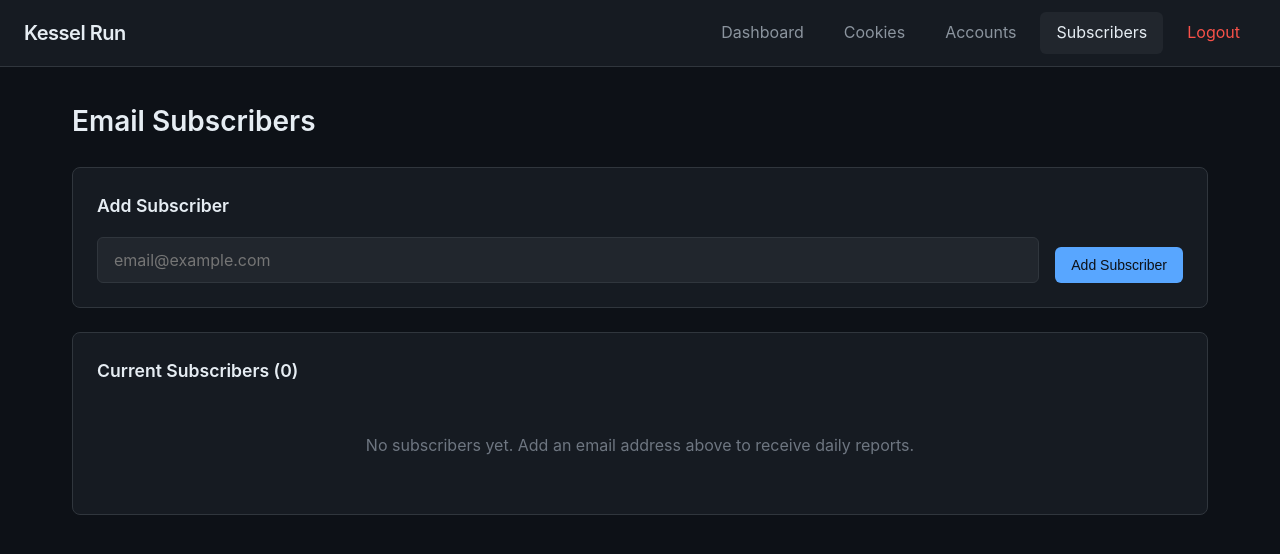
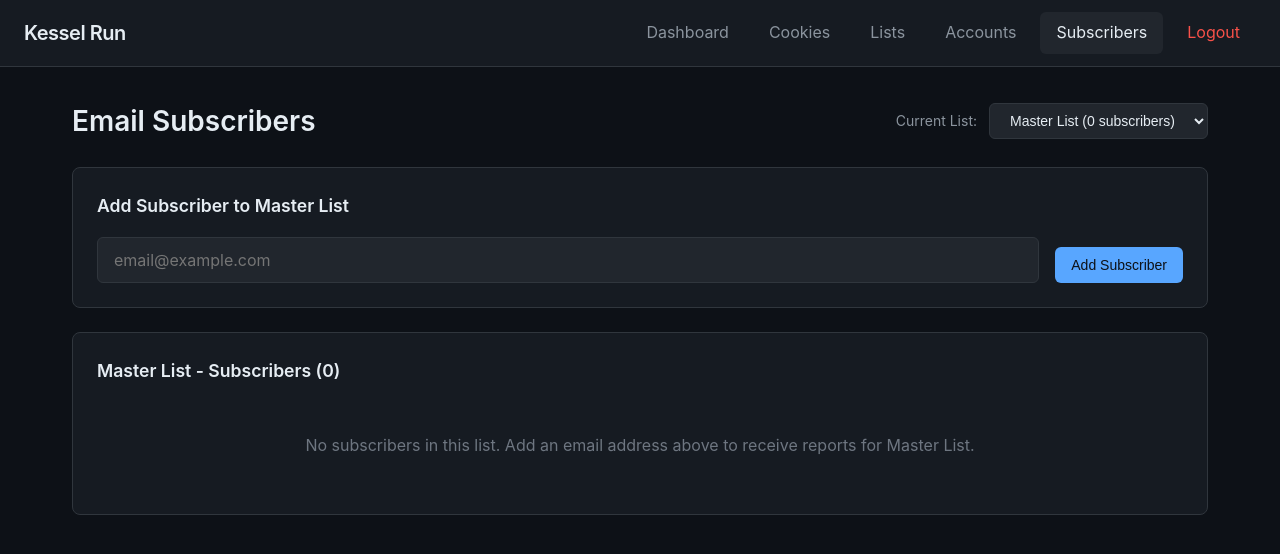
Before and after one commit to awm-miller/project-kesselrun, a Flask app: page /subscribers in a window 1280 px wide. Shown: the top 554 px of the page. Run offline with Flask 3, Linux system fonts and the light colour scheme; the visitor is signed in with stand-in values (Sample User, id 1).

Commit message:
Add multi-list support: multiple account lists with separate subscribers

```diff
--- a/dashboard/app.py
+++ b/dashboard/app.py
@@ -1,7 +1,7 @@
 #!/usr/bin/env python3
 """
 Instagram Monitor Dashboard
-Simple Flask dashboard for managing the Instagram monitor remotely.
+Flask dashboard for managing multiple account lists and subscribers.
 """
 import os
 import sys
@@ -22,8 +22,6 @@ from config import (
     ACCOUNTS_FILE,
     COOKIES_FILE,
     STATE_FILE,
-    STATS_FILE,
-    SUBSCRIBERS_FILE,
 )
 
 app = Flask(__name__)
@@ -68,7 +66,7 @@ def get_file_age_days(filename: str) -> float:
     if filepath.exists():
         mtime = filepath.stat().st_mtime
         age_seconds = datetime.now().timestamp() - mtime
-        return age_seconds / 86400  # Convert to days
+        return age_seconds / 86400
     return -1
 
 
@@ -79,6 +77,71 @@ def get_file_mtime(filename: str) -> str:
         mtime = filepath.stat().st_mtime
         return datetime.fromtimestamp(mtime).strftime('%Y-%m-%d %H:%M:%S')
     return "File not found"
+
+
+# ============================================================
+# LIST HELPERS
+# ============================================================
+
+def get_all_lists() -> dict:
+    """Get all lists from accounts.json"""
+    data = load_json_file(ACCOUNTS_FILE)
+    return data.get('lists', {})
+
+
+def get_list(list_id: str) -> dict:
+    """Get a specific list by ID"""
+    lists = get_all_lists()
+    return lists.get(list_id, {})
+
+
+def get_current_list_id() -> str:
+    """Get the currently selected list ID from session, default to 'master'"""
+    return session.get('current_list', 'master')
+
+
+def set_current_list_id(list_id: str):
+    """Set the currently selected list ID in session"""
+    session['current_list'] = list_id
+
+
+def get_current_list() -> tuple:
+    """Get (list_id, list_data) for the current list"""
+    list_id = get_current_list_id()
+    list_data = get_list(list_id)
+    if not list_data:
+        # Fallback to master if current list doesn't exist
+        list_id = 'master'
+        list_data = get_list(list_id)
+        set_current_list_id(list_id)
+    return list_id, list_data
+
+
+def save_list(list_id: str, list_data: dict):
+    """Save a list back to accounts.json"""
+    data = load_json_file(ACCOUNTS_FILE)
+    if 'lists' not in data:
+        data['lists'] = {}
+    data['lists'][list_id] = list_data
+    save_json_file(ACCOUNTS_FILE, data)
+
+
+def delete_list(list_id: str):
+    """Delete a list from accounts.json"""
+    data = load_json_file(ACCOUNTS_FILE)
+    if 'lists' in data and list_id in data['lists']:
+        del data['lists'][list_id]
+        save_json_file(ACCOUNTS_FILE, data)
+
+
+def generate_list_id(name: str) -> str:
+    """Generate a URL-safe list ID from a name"""
+    import re
+    # Lowercase, replace spaces with hyphens, remove non-alphanumeric
+    list_id = name.lower().strip()
+    list_id = re.sub(r'\s+', '-', list_id)
+    list_id = re.sub(r'[^a-z0-9-]', '', list_id)
+    return list_id or 'list'
 
 
 # ============================================================
@@ -110,36 +173,37 @@ def logout():
 def index():
     """Main dashboard - shows stats overview"""
     state = load_json_file(STATE_FILE)
-    accounts = load_json_file(ACCOUNTS_FILE).get('accounts', [])
+    all_lists = get_all_lists()
 
-    # Calculate per-account stats from state
-    account_stats = []
+    # Calculate stats across all lists
+    total_accounts = 0
     total_posts = 0
     total_stories = 0
 
-    for account in accounts:
-        username = account['username']
-        if username in state:
-            acc_state = state[username]
-            posts_count = len(acc_state.get('posts', []))
-            stories_count = len(acc_state.get('stories', []))
-            total_posts += posts_count
-            total_stories += stories_count
-            account_stats.append({
-                'username': username,
-                'include_stories': account.get('include_stories', False),
-                'posts_analyzed': posts_count,
-                'stories_analyzed': stories_count,
-                'last_run': acc_state.get('last_run', 'Never'),
-            })
-        else:
-            account_stats.append({
-                'username': username,
-                'include_stories': account.get('include_stories', False),
-                'posts_analyzed': 0,
-                'stories_analyzed': 0,
-                'last_run': 'Never',
-            })
+    list_stats = []
+    for list_id, list_data in all_lists.items():
+        accounts = list_data.get('accounts', [])
+        list_posts = 0
+        list_stories = 0
+
+        for account in accounts:
+            username = account['username']
+            if username in state:
+                list_posts += len(state[username].get('posts', []))
+                list_stories += len(state[username].get('stories', []))
+
+        total_accounts += len(accounts)
+        total_posts += list_posts
+        total_stories += list_stories
+
+        list_stats.append({
+            'id': list_id,
+            'name': list_data.get('name', list_id),
+            'account_count': len(accounts),
+            'subscriber_count': len(list_data.get('subscribers', [])),
+            'posts': list_posts,
+            'stories': list_stories,
+        })
 
     # Cookie status
     cookie_age = get_file_age_days(COOKIES_FILE)
@@ -147,8 +211,9 @@ def index():
     cookie_stale = cookie_age > 7 if cookie_age >= 0 else True
 
     return render_template('index.html',
-        account_stats=account_stats,
-        total_accounts=len(accounts),
+        list_stats=list_stats,
+        total_lists=len(all_lists),
+        total_accounts=total_accounts,
         total_posts=total_posts,
         total_stories=total_stories,
         cookie_age=cookie_age,
@@ -162,7 +227,6 @@ def index():
 def cookies():
     """Cookie management page"""
     if request.method == 'POST':
-        # Handle cookie update
         cookie_content = request.form.get('cookies', '')
         if cookie_content.strip():
             filepath = BASE_DIR / COOKIES_FILE
@@ -173,7 +237,6 @@ def cookies():
             flash('No cookie content provided', 'error')
         return redirect(url_for('cookies'))
 
-    # Load current cookies
     filepath = BASE_DIR / COOKIES_FILE
     current_cookies = ""
     if filepath.exists():
@@ -192,13 +255,129 @@ def cookies():
     )
 
 
-@app.route('/accounts', methods=['GET'])
+# ============================================================
+# LIST MANAGEMENT ROUTES
+# ============================================================
+
+@app.route('/lists')
+@login_required
+def lists():
+    """List management page"""
+    all_lists = get_all_lists()
+    current_list_id = get_current_list_id()
+
+    list_items = []
+    for list_id, list_data in all_lists.items():
+        list_items.append({
+            'id': list_id,
+            'name': list_data.get('name', list_id),
+            'account_count': len(list_data.get('accounts', [])),
+            'subscriber_count': len(list_data.get('subscribers', [])),
+            'is_current': list_id == current_list_id,
+        })
+
+    return render_template('lists.html', lists=list_items, current_list_id=current_list_id)
+
+
+@app.route('/lists/select/<list_id>')
+@login_required
+def select_list(list_id):
+    """Select a list as the current working list"""
+    if get_list(list_id):
+        set_current_list_id(list_id)
+        flash(f'Switched to list: {get_list(list_id).get("name", list_id)}', 'success')
+    else:
+        flash('List not found', 'error')
+    return redirect(request.referrer or url_for('lists'))
+
+
+@app.route('/lists/create', methods=['POST'])
+@login_required
+def create_list():
+    """Create a new list"""
+    name = request.form.get('name', '').strip()
+    if not name:
+        flash('List name is required', 'error')
+        return redirect(url_for('lists'))
+
+    list_id = generate_list_id(name)
+
+    # Ensure unique ID
+    existing_lists = get_all_lists()
+    base_id = list_id
+    counter = 1
+    while list_id in existing_lists:
+        list_id = f"{base_id}-{counter}"
+        counter += 1
+
+    # Create new list
+    save_list(list_id, {
+        'name': name,
+        'accounts': [],
+        'subscribers': []
+    })
+
+    set_current_list_id(list_id)
+    flash(f'List "{name}" created', 'success')
+    return redirect(url_for('lists'))
+
+
+@app.route('/lists/rename/<list_id>', methods=['POST'])
+@login_required
+def rename_list(list_id):
+    """Rename a list"""
+    new_name = request.form.get('name', '').strip()
+    if not new_name:
+        flash('List name is required', 'error')
+        return redirect(url_for('lists'))
+
+    list_data = get_list(list_id)
+    if not list_data:
+        flash('List not found', 'error')
+        return redirect(url_for('lists'))
+
+    list_data['name'] = new_name
+    save_list(list_id, list_data)
+
+    flash(f'List renamed to "{new_name}"', 'success')
+    return redirect(url_for('lists'))
+
+
+@app.route('/lists/delete/<list_id>', methods=['POST'])
+@login_required
+def delete_list_route(list_id):
+    """Delete a list"""
+    if list_id == 'master':
+        flash('Cannot delete the Master List', 'error')
+        return redirect(url_for('lists'))
+
+    list_data = get_list(list_id)
+    if not list_data:
+        flash('List not found', 'error')
+        return redirect(url_for('lists'))
+
+    delete_list(list_id)
+
+    # Switch to master if we deleted the current list
+    if get_current_list_id() == list_id:
+        set_current_list_id('master')
+
+    flash(f'List "{list_data.get("name", list_id)}" deleted', 'success')
+    return redirect(url_for('lists'))
+
+
+# ============================================================
+# ACCOUNT MANAGEMENT ROUTES (scoped to current list)
+# ============================================================
+
+@app.route('/accounts')
 @login_required
 def accounts():
-    """Account management page"""
-    data = load_json_file(ACCOUNTS_FILE)
-    accounts_list = data.get('accounts', [])
+    """Account management page for current list"""
+    list_id, list_data = get_current_list()
+    accounts_list = list_data.get('accounts', [])
     state = load_json_file(STATE_FILE)
+    all_lists = get_all_lists()
 
     # Enrich accounts with stats
     for account in accounts_list:
@@ -210,13 +389,18 @@ def accounts():
             account['posts_analyzed'] = 0
             account['stories_analyzed'] = 0
 
-    return render_template('accounts.html', accounts=accounts_list)
+    return render_template('accounts.html',
+        accounts=accounts_list,
+        current_list_id=list_id,
+        current_list_name=list_data.get('name', list_id),
+        all_lists=all_lists
+    )
 
 
 @app.route('/accounts/add', methods=['POST'])
 @login_required
 def add_account():
-    """Add a new account"""
+    """Add a new account to current list"""
     username = request.form.get('username', '').strip().lower()
     include_stories = request.form.get('include_stories') == 'on'
 
@@ -224,15 +408,13 @@ def add_account():
         flash('Username is required', 'error')
         return redirect(url_for('accounts'))
 
-    # Remove @ if present
     username = username.lstrip('@')
 
-    data = load_json_file(ACCOUNTS_FILE)
-    accounts_list = data.get('accounts', [])
+    list_id, list_data = get_current_list()
+    accounts_list = list_data.get('accounts', [])
 
-    # Check if already exists
     if any(a['username'] == username for a in accounts_list):
-        flash(f'Account @{username} already exists', 'error')
+        flash(f'Account @{username} already exists in this list', 'error')
         return redirect(url_for('accounts'))
 
     accounts_list.append({
@@ -240,23 +422,23 @@ def add_account():
         'include_stories': include_stories
     })
 
-    data['accounts'] = accounts_list
-    save_json_file(ACCOUNTS_FILE, data)
+    list_data['accounts'] = accounts_list
+    save_list(list_id, list_data)
 
-    flash(f'Account @{username} added successfully', 'success')
+    flash(f'Account @{username} added to {list_data.get("name", list_id)}', 'success')
     return redirect(url_for('accounts'))
 
 
 @app.route('/accounts/remove/<username>', methods=['POST'])
 @login_required
 def remove_account(username):
-    """Remove an account"""
-    data = load_json_file(ACCOUNTS_FILE)
-    accounts_list = data.get('accounts', [])
+    """Remove an account from current list"""
+    list_id, list_data = get_current_list()
+    accounts_list = list_data.get('accounts', [])
 
     accounts_list = [a for a in accounts_list if a['username'] != username]
-    data['accounts'] = accounts_list
-    save_json_file(ACCOUNTS_FILE, data)
+    list_data['accounts'] = accounts_list
+    save_list(list_id, list_data)
 
     flash(f'Account @{username} removed', 'success')
     return redirect(url_for('accounts'))
@@ -265,80 +447,94 @@ def remove_account(username):
 @app.route('/accounts/toggle-stories/<username>', methods=['POST'])
 @login_required
 def toggle_stories(username):
-    """Toggle stories tracking for an account"""
-    data = load_json_file(ACCOUNTS_FILE)
-    accounts_list = data.get('accounts', [])
+    """Toggle stories tracking for an account in current list"""
+    list_id, list_data = get_current_list()
+    accounts_list = list_data.get('accounts', [])
 
     for account in accounts_list:
         if account['username'] == username:
             account['include_stories'] = not account.get('include_stories', False)
             break
 
-    data['accounts'] = accounts_list
-    save_json_file(ACCOUNTS_FILE, data)
+    list_data['accounts'] = accounts_list
+    save_list(list_id, list_data)
 
     flash(f'Stories toggled for @{username}', 'success')
     return redirect(url_for('accounts'))
 
 
+# ============================================================
+# SUBSCRIBER MANAGEMENT ROUTES (scoped to current list)
+# ============================================================
+
 @app.route('/subscribers', methods=['GET', 'POST'])
 @login_required
 def subscribers():
-    """Subscriber management page"""
+    """Subscriber management page for current list"""
+    list_id, list_data = get_current_list()
+    all_lists = get_all_lists()
+
     if request.method == 'POST':
         action = request.form.get('action')
 
         if action == 'add':
             email = request.form.get('email', '').strip()
             if email:
-                data = load_json_file(SUBSCRIBERS_FILE)
-                subs = data.get('subscribers', [])
+                subs = list_data.get('subscribers', [])
                 if email not in subs:
                     subs.append(email)
-                    data['subscribers'] = subs
-                    save_json_file(SUBSCRIBERS_FILE, data)
-                    flash(f'Subscriber {email} added', 'success')
+                    list_data['subscribers'] = subs
+                    save_list(list_id, list_data)
+                    flash(f'Subscriber {email} added to {list_data.get("name", list_id)}', 'success')
                 else:
-                    flash(f'Subscriber {email} already exists', 'error')
+                    flash(f'Subscriber {email} already exists in this list', 'error')
 
         elif action == 'remove':
             email = request.form.get('email', '').strip()
-            data = load_json_file(SUBSCRIBERS_FILE)
-            subs = data.get('subscribers', [])
+            subs = list_data.get('subscribers', [])
             if email in subs:
                 subs.remove(email)
-                data['subscribers'] = subs
-                save_json_file(SUBSCRIBERS_FILE, data)
+                list_data['subscribers'] = subs
+                save_list(list_id, list_data)
                 flash(f'Subscriber {email} removed', 'success')
 
         return redirect(url_for('subscribers'))
 
-    data = load_json_file(SUBSCRIBERS_FILE)
-    subs = data.get('subscribers', [])
+    subs = list_data.get('subscribers', [])
 
-    return render_template('subscribers.html', subscribers=subs)
+    return render_template('subscribers.html',
+        subscribers=subs,
+        current_list_id=list_id,
+        current_list_name=list_data.get('name', list_id),
+        all_lists=all_lists
+    )
 
 
 # ============================================================
-# API ENDPOINTS (for potential future use)
+# API ENDPOINTS
 # ============================================================
 
-@app.route('/api/stats')
+@app.route('/api/lists')
 @login_required
-def api_stats():
-    """API endpoint for stats"""
-    stats = load_json_file(STATS_FILE)
-    return jsonify(stats)
+def api_lists():
+    """API endpoint for all lists"""
+    return jsonify(get_all_lists())
+
+
+@app.route('/api/lists/<list_id>')
+@login_required
+def api_list(list_id):
+    """API endpoint for a specific list"""
+    return jsonify(get_list(list_id))
 
 
 @app.route('/api/accounts')
 @login_required
 def api_accounts():
-    """API endpoint for accounts list"""
-    data = load_json_file(ACCOUNTS_FILE)
-    return jsonify(data.get('accounts', []))
+    """API endpoint for accounts in current list"""
+    _, list_data = get_current_list()
+    return jsonify(list_data.get('accounts', []))
 
 
 if __name__ == '__main__':
-    # Bind to localhost only - use Nginx to expose externally
     app.run(host='127.0.0.1', port=DASHBOARD_PORT, debug=False)
--- a/dashboard/static/style.css
+++ b/dashboard/static/style.css
@@ -407,6 +407,73 @@ textarea {
     margin-bottom: 2rem;
 }
 
+/* Page Header with List Selector */
+.page-header {
+    display: flex;
+    justify-content: space-between;
+    align-items: center;
+    margin-bottom: 1.5rem;
+    flex-wrap: wrap;
+    gap: 1rem;
+}
+
+.page-header h1 {
+    margin-bottom: 0;
+}
+
+.list-selector {
+    display: flex;
+    align-items: center;
+    gap: 0.75rem;
+}
+
+.list-selector label {
+    color: var(--text-secondary);
+    font-size: 0.875rem;
+}
+
+.list-selector select {
+    padding: 0.5rem 1rem;
+    background: var(--bg-tertiary);
+    border: 1px solid var(--border);
+    border-radius: 6px;
+    color: var(--text-primary);
+    font-size: 0.875rem;
+    cursor: pointer;
+    min-width: 200px;
+}
+
+.list-selector select:focus {
+    outline: none;
+    border-color: var(--accent);
+}
+
+/* Row Highlight */
+.row-active {
+    background: rgba(88, 166, 255, 0.1);
+}
+
+.row-active:hover {
+    background: rgba(88, 166, 255, 0.15) !important;
+}
+
+/* Actions Cell */
+.actions-cell {
+    display: flex;
+    gap: 0.5rem;
+    align-items: center;
+}
+
+/* Rename Row */
+.rename-row td {
+    background: var(--bg-tertiary);
+    padding: 1rem !important;
+}
+
+.rename-row .inline-form {
+    max-width: 500px;
+}
+
 /* Utility Classes */
 .text-muted {
     color: var(--text-muted);
--- a/dashboard/templates/base.html
+++ b/dashboard/templates/base.html
@@ -13,6 +13,7 @@
         <div class="nav-links">
             <a href="{{ url_for('index') }}" class="{% if request.endpoint == 'index' %}active{% endif %}">Dashboard</a>
             <a href="{{ url_for('cookies') }}" class="{% if request.endpoint == 'cookies' %}active{% endif %}">Cookies</a>
+            <a href="{{ url_for('lists') }}" class="{% if request.endpoint == 'lists' %}active{% endif %}">Lists</a>
             <a href="{{ url_for('accounts') }}" class="{% if request.endpoint == 'accounts' %}active{% endif %}">Accounts</a>
             <a href="{{ url_for('subscribers') }}" class="{% if request.endpoint == 'subscribers' %}active{% endif %}">Subscribers</a>
             <a href="{{ url_for('logout') }}" class="logout">Logout</a>
--- a/dashboard/templates/subscribers.html
+++ b/dashboard/templates/subscribers.html
@@ -3,10 +3,22 @@
 {% block title %}Subscribers - Kessel Run{% endblock %}
 
 {% block content %}
-<h1>Email Subscribers</h1>
+<div class="page-header">
+    <h1>Email Subscribers</h1>
+    <div class="list-selector">
+        <label>Current List:</label>
+        <select onchange="window.location.href='/lists/select/' + this.value">
+            {% for list_id, list_data in all_lists.items() %}
+            <option value="{{ list_id }}" {% if list_id == current_list_id %}selected{% endif %}>
+                {{ list_data.name }} ({{ list_data.subscribers|length }} subscribers)
+            </option>
+            {% endfor %}
+        </select>
+    </div>
+</div>
 
 <div class="card">
-    <h2>Add Subscriber</h2>
+    <h2>Add Subscriber to {{ current_list_name }}</h2>
     <form method="POST" action="{{ url_for('subscribers') }}" class="inline-form">
         <input type="hidden" name="action" value="add">
         <div class="form-group">
@@ -17,7 +29,7 @@
 </div>
 
 <div class="card">
-    <h2>Current Subscribers ({{ subscribers|length }})</h2>
+    <h2>{{ current_list_name }} - Subscribers ({{ subscribers|length }})</h2>
 
     {% if subscribers %}
     <table class="data-table">
@@ -43,7 +55,7 @@
         </tbody>
     </table>
     {% else %}
-    <p class="empty-state">No subscribers yet. Add an email address above to receive daily reports.</p>
+    <p class="empty-state">No subscribers in this list. Add an email address above to receive reports for {{ current_list_name }}.</p>
     {% endif %}
 </div>
 {% endblock %}
```
Also changed, not shown: accounts.json (+19 -49 lines), config.py (+6 -29 lines), dashboard/templates/accounts.html (+16 -4 lines), dashboard/templates/index.html (+25 -24 lines), dashboard/templates/lists.html (added, +79 -0 lines).
